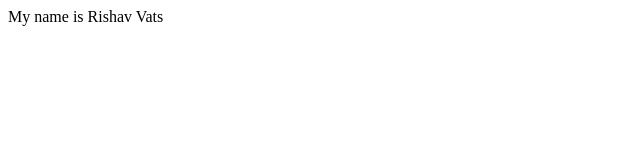
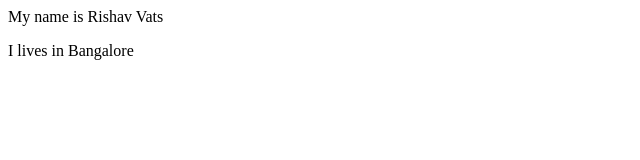
Before and after one commit to RishavKumar8578/LocalRepo, a plain HTML site: page index.html in a window 1280 px wide. Shown: the whole page, without its empty margins (0-640 px from the left). Drawn offline with Linux system fonts and the light colour scheme.

Commit message:
Add in html file feature1

```diff
--- a/index.html
+++ b/index.html
@@ -1 +1,2 @@
 <p>My name is Rishav Vats</p>
+<p>I lives in Bangalore</p>
```
